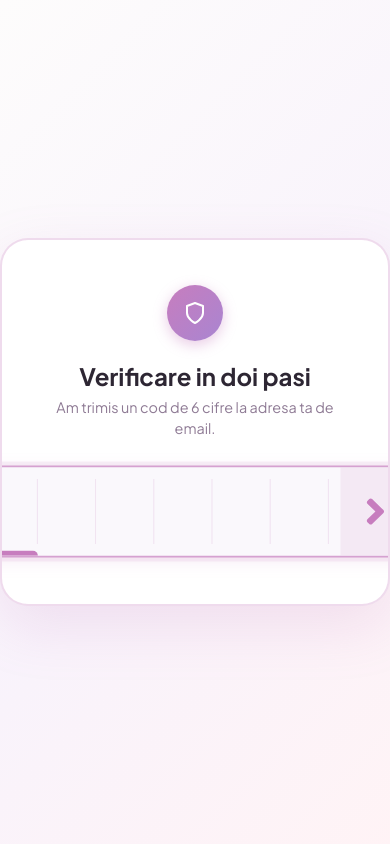
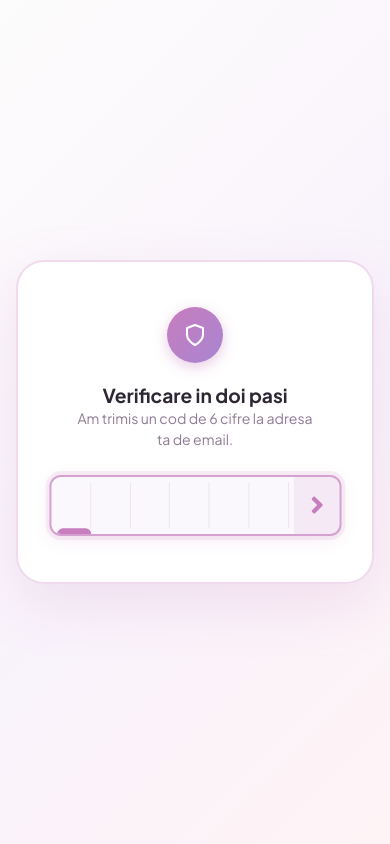
Before and after one commit to apelsin05/keystroke-auth, a Flask app: page /2fa in a window 390 px wide. Run offline with Flask 3, Linux system fonts and the light colour scheme; the visitor is signed in with stand-in values (Sample User, id 1).

Commit message:
mobile responsive-ness, device_fingerprint logins

```diff
--- a/static/css/2fa.css
+++ b/static/css/2fa.css
@@ -187,3 +187,61 @@ form.otp-form .indicator {
 @keyframes tension {
   to { background-position-x:60%; }
 }
+
+@media (max-width: 768px) {
+  body {
+    overflow-x: hidden;
+    overflow-y: auto;
+    padding: 1rem;
+  }
+
+  .page-wrapper {
+    width: 100%;
+    gap: 1.25rem;
+  }
+
+  h1 {
+    font-size: 1.35rem;
+    line-height: 1.3;
+    padding: 0 0.5rem;
+  }
+
+  p.subtitle {
+    font-size: 0.92rem;
+    margin-top: -0.35rem;
+    padding: 0 0.75rem;
+  }
+
+  form.otp-form {
+    --size: 2.55rem;
+    --space: 0.5rem;
+    transform: none;
+  }
+
+  form.otp-form input[type=number] {
+    width: var(--size);
+    height: calc(var(--size) * 1.35);
+    font-size: calc(var(--size) * 0.68);
+  }
+
+  .flash-msg {
+    max-width: 90%;
+    font-size: 0.85rem;
+    padding: 0.6rem 1rem;
+  }
+}
+
+@media (max-width: 420px) {
+  form.otp-form {
+    --size: 2.2rem;
+    --space: 0.35rem;
+  }
+
+  h1 {
+    font-size: 1.2rem;
+  }
+
+  p.subtitle {
+    font-size: 0.88rem;
+  }
+}
--- /dev/null
+++ b/test_persistenta.txt
@@ -0,0 +1 @@
+test-persistenta
--- a/utils/device_fingerprint.py
+++ b/utils/device_fingerprint.py
@@ -5,7 +5,7 @@ import os
 import pandas as pd
 from datetime import datetime
 
-ENROLLMENT_LOGINS = 20
+ENROLLMENT_LOGINS = 12
 
 
 def get_device_info(request):
```
Also changed, not shown: static/css/style.css (+0 -14 lines).
